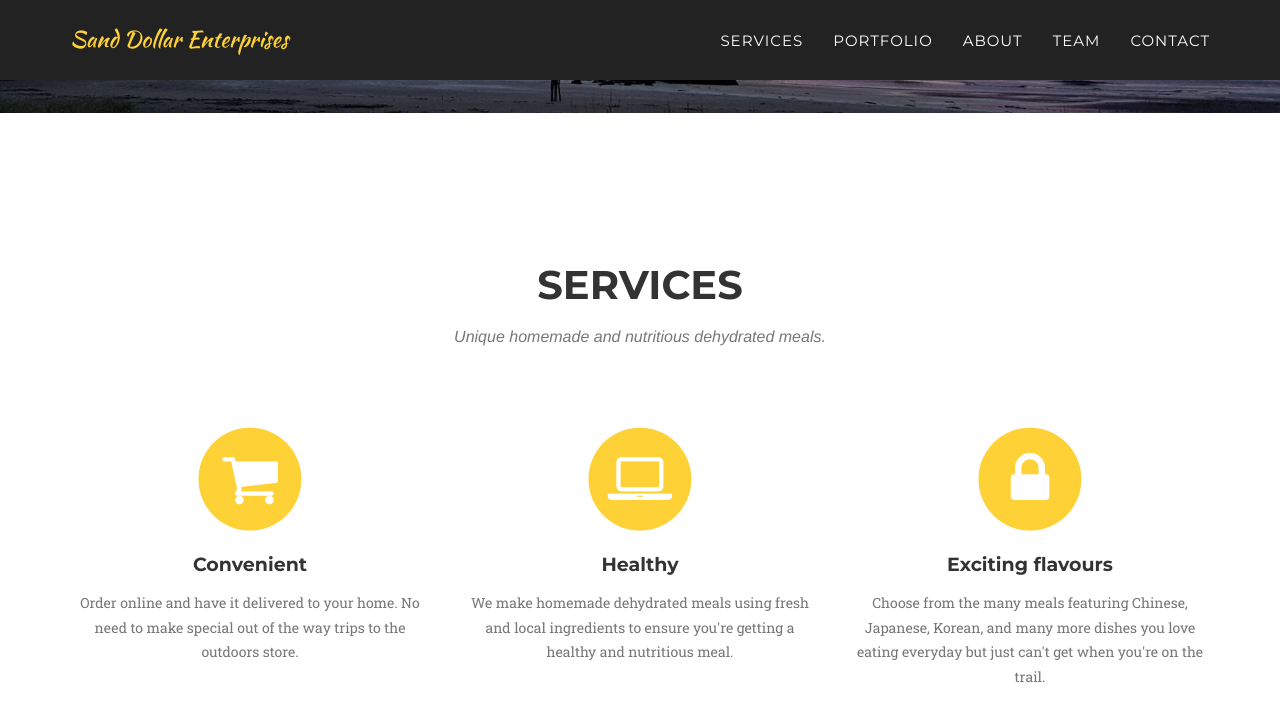
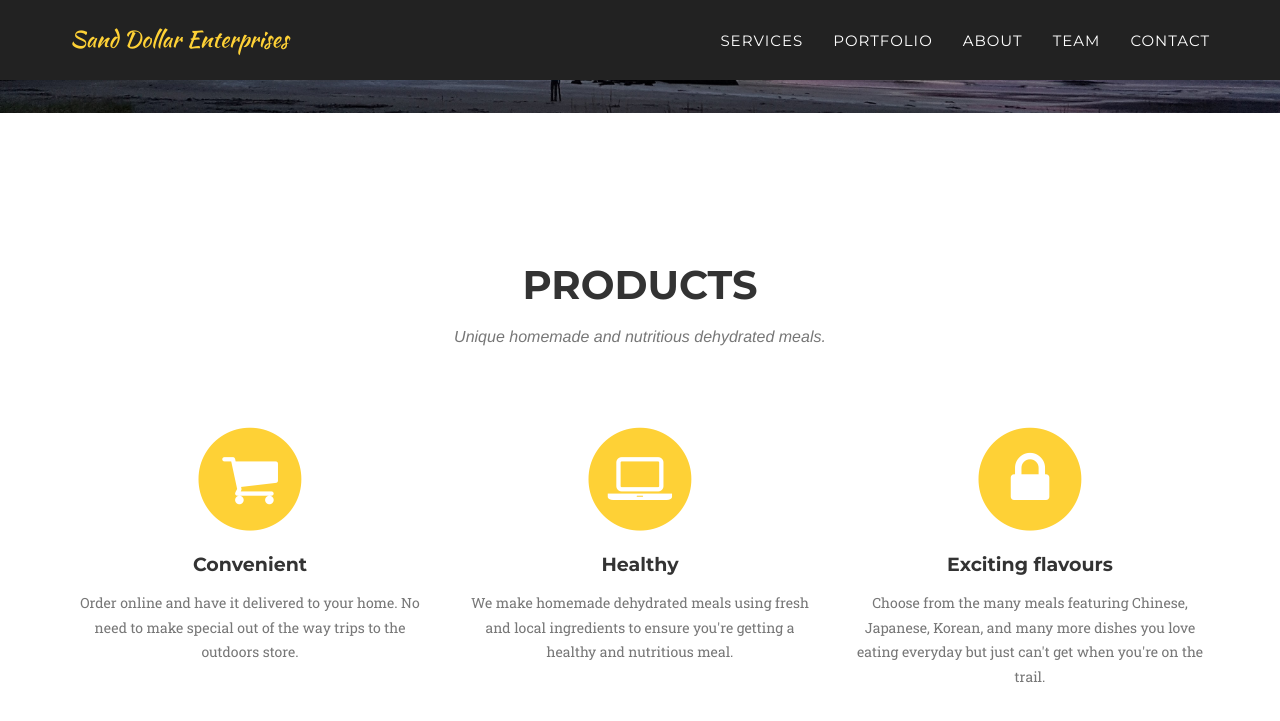
Before and after one commit to Gtsui091/SandDollarEnterpirses.github.io, a Jekyll site: the page built from index.html, in a window 1280 px wide and 900 px high, scrolled down 645 px. Shown: the top 721 px of the window. Built offline with Jekyll 4.4.1, drawn with Linux system fonts in a browser that asks for light colours; some web fonts are replaced.

Commit message:
Update services.html

```diff
--- a/_includes/services.html
+++ b/_includes/services.html
@@ -3,7 +3,7 @@
         <div class="container">
             <div class="row">
                 <div class="col-lg-12 text-center">
-                    <h2 class="section-heading">Services</h2>
+                    <h2 class="section-heading">Products</h2>
                     <h3 class="section-subheading text-muted">Unique homemade and nutritious dehydrated meals. </h3>
                 </div>
             </div>
```
